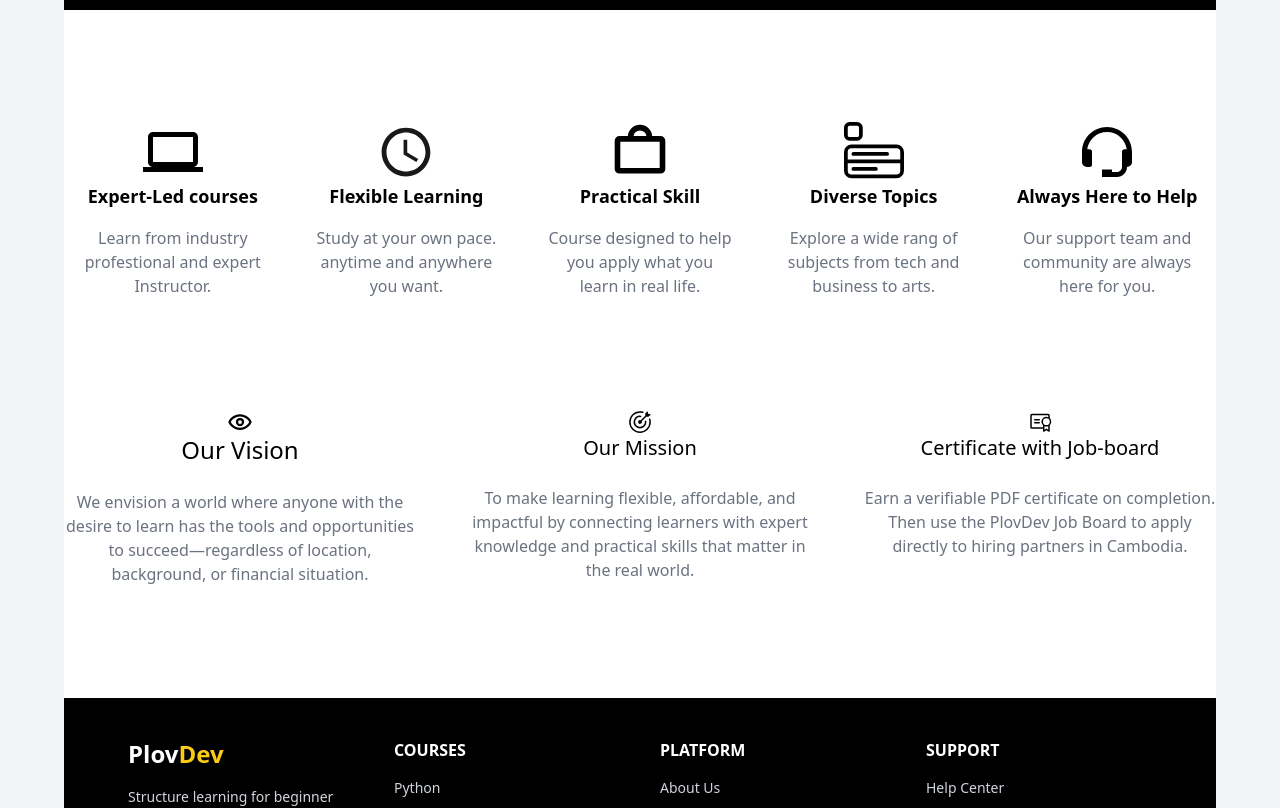
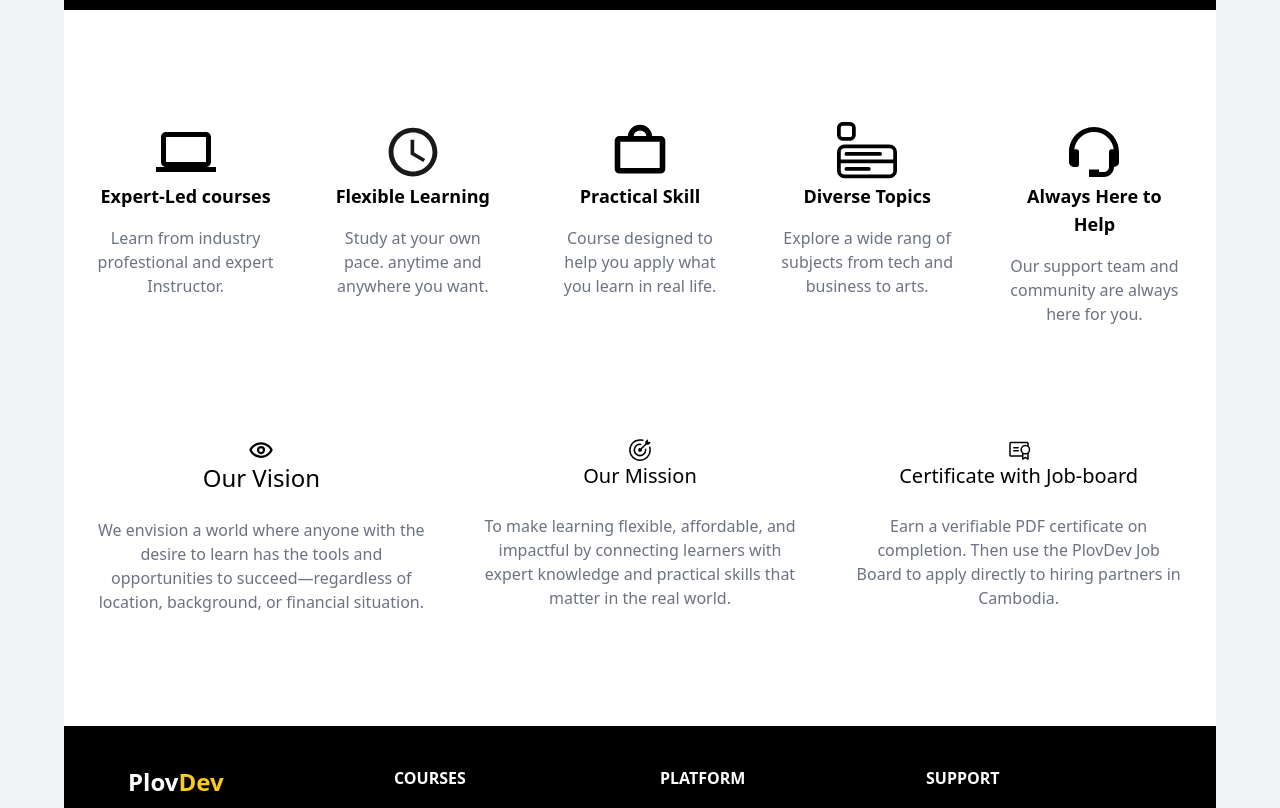
Before and after one commit to SokKimsour/plovdev-client, a React (Vite) app: page /aboutus in a window 1280 px wide. Shown: the part 720-1528 px from the top of the page. Built offline with nearby package versions, Linux system fonts and the light colour scheme; no server answers.

Commit message:
add padding to benefitbar and valuesection

```diff
--- a/src/components/about/BenefitBar.jsx
+++ b/src/components/about/BenefitBar.jsx
@@ -8,7 +8,7 @@ import { BiSupport } from "react-icons/bi";
 
 const BenefitBar = () => {
   return (
-    <div className="mt-28 px-4 text-center grid grid-cols-5  max-sm:grid-cols-2  max-md:grid-cols-3 max-lg:grid-cols-4 gap-12 max-lg:gap-8 max-md:gap-6 max-sm:gap-4">
+    <div className="mt-28 px-8 text-center grid grid-cols-5  max-sm:grid-cols-2  max-md:grid-cols-3 max-lg:grid-cols-4 gap-12 max-lg:gap-8 max-md:gap-6 max-sm:gap-4">
       <div>
         <div className="flex justify-center items-center">
           <MdOutlineComputer className="text-6xl " />{" "}
--- a/src/components/about/ValueSection.jsx
+++ b/src/components/about/ValueSection.jsx
@@ -4,7 +4,7 @@ import { GoGoal } from "react-icons/go";
 import { PiCertificate } from "react-icons/pi";
 const ValueSection = () => {
   return (
-    <div className=' grid grid-cols-3 max-lg:grid-cols-2 max-sm:grid-cols-1 text-center my-28 max-md:my-12 my-18 gap-12 max-lg:gap-8 max-md:gap-6 max-sm:gap-4'>
+    <div className=' grid grid-cols-3 max-lg:grid-cols-2 max-sm:grid-cols-1 text-center px-8 my-28 max-md:my-12 my-18 gap-12 max-lg:gap-8 max-md:gap-6 max-sm:gap-4'>
             <div>
                 <div className="flex justify-center items-center"><PiEyeBold className='text-2xl' /></div>
                 <div className='text-2xl mb-6'>
```
